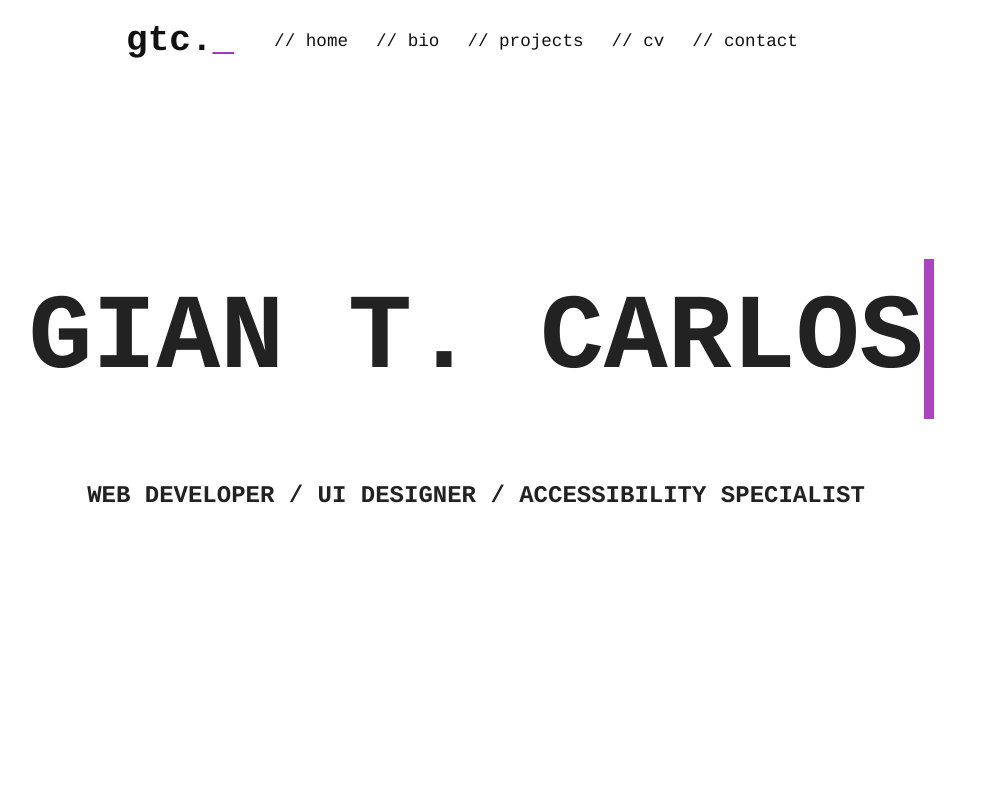
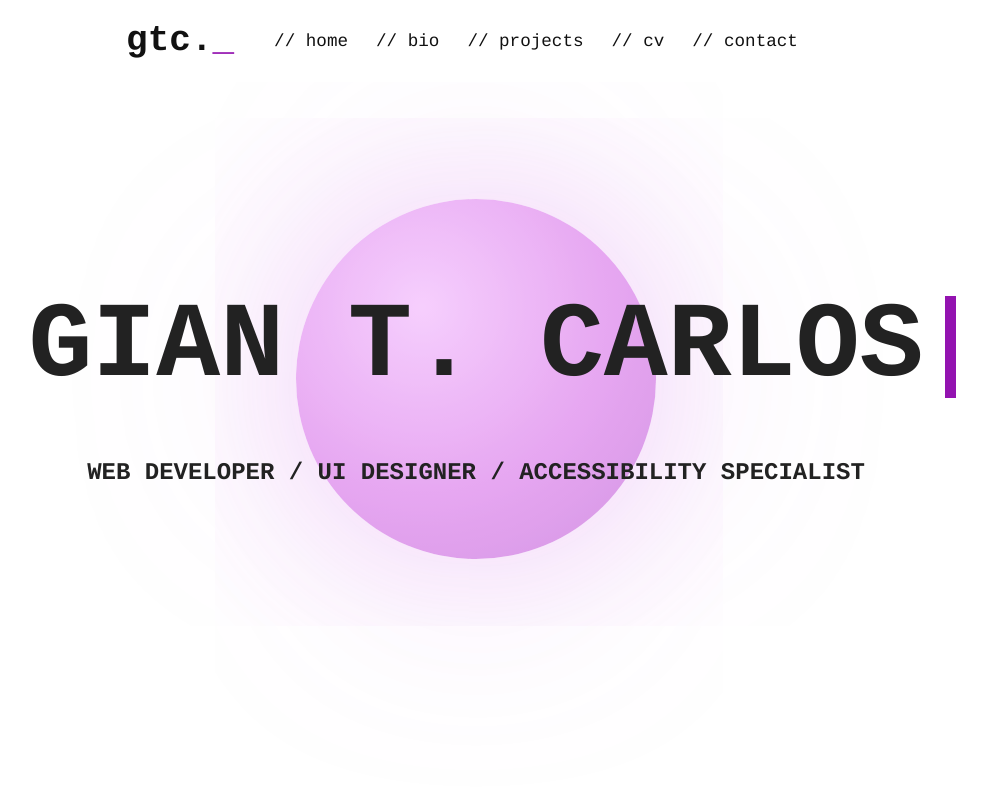
Before and after one commit to giantcarlos/dev-portfolio, a React (Create React App) app: page / in a window 1280 px wide. Shown: the top 800 px of the page, without its empty margins (164-1151 px from the left). Built offline with nearby package versions, Linux system fonts and the light colour scheme.

Commit message:
Add animated circle to home

```diff
--- a/src/App.css
+++ b/src/App.css
@@ -112,40 +112,58 @@ nav a:hover {
   display: flex;
   justify-content: center;
   align-items: center;
+  position: relative;
+  min-height: 16rem;
+  top: 1.6rem;
+}
+
+.home-circle {
+  position: absolute;
+  width: clamp(13rem, 32vw, 22.5rem);
+  aspect-ratio: 1;
+  border-radius: 50%;
+  background: radial-gradient(circle at 35% 30%, #e39ff0 0%, #c85adb 55%, #a639c0 100%);
+  z-index: 0;
+  opacity: 0.55;
+  animation: circleGlow 4s ease-in-out infinite;
+  transform: translateY(2rem);
 }
 
 h1 {
   font-size: 6.66rem;
   position: relative;
-
+  z-index: 1;
 }
 
-h1::before,
-h1::after {
+.home h1 {
+  display: inline-block;
+  white-space: nowrap;
+  position: relative;
+  line-height: 1;
+  margin: 0;
+}
+
+.home-title-text {
+  display: inline-block;
+  white-space: nowrap;
+  clip-path: inset(0 100% 0 0);
+  animation: typewriter 2.5s steps(14, end) 250ms forwards;
+}
+
+.home h1::after {
   content: '';
   position: absolute;
-  top: 0;
-  right: 0;
-  bottom: 0;
+  top: 0.02em;
   left: 0;
+  width: 0.1em;
+  height: 0.96em;
+  background: #9313b0;
+  animation: caretMove 2.5s steps(14, end) 250ms forwards, caretBlinkFade 800ms ease-in-out 2.75s infinite;
 }
 
-h1::before {
-  background: white;
-  animation: typewriter 2.5s steps(14) 250ms forwards;
-}
-
-h1::after {
-  width: 0.1em;
-  background: #9313b0;
-  animation:
-    typewriter 2.5s steps(14) 250ms forwards,
-    blink 750ms steps(14) infinite;
-}
-
-h2 {
+.home h2 {
   font-size: 1.5rem;
-  margin-top: -1.825rem;
+  margin-top: 0.35rem;
   opacity: 0;
   transform: translateY(4rem);
   animation: fadeUp 1.25s 2.4s forwards;
@@ -153,13 +171,50 @@ h2 {
 
 @keyframes typewriter {
   to {
-    left: 100%;
+    clip-path: inset(0 0% 0 0);
   }
 }
 
-@keyframes blink {
+@keyframes caretMove {
+  from {
+    left: 0;
+  }
   to {
-    background: transparent;
+    left: calc(14ch + 0.2em);
+  }
+}
+
+@keyframes caretBlinkFade {
+  0%,
+  35% {
+    opacity: 1;
+  }
+  60%,
+  100% {
+    opacity: 0;
+  }
+}
+
+@keyframes circleGlow {
+  0% {
+    box-shadow: 0 0 3rem rgba(195, 90, 219, 0.5);
+    filter: brightness(0.95);
+  }
+  25% {
+    box-shadow: 0 0 6rem rgba(195, 90, 219, 0.8);
+    filter: brightness(1.05);
+  }
+  50% {
+    box-shadow: 0 0 10rem rgba(195, 90, 219, 1), 0 0 20rem rgba(195, 90, 219, 0.5);
+    filter: brightness(1.15);
+  }
+  75% {
+    box-shadow: 0 0 14rem rgba(195, 90, 219, 0.7);
+    filter: brightness(1.05);
+  }
+  100% {
+    box-shadow: 0 0 3rem rgba(195, 90, 219, 0.5);
+    filter: brightness(0.95);
   }
 }
 
@@ -445,6 +500,24 @@ h4 {
   display: none;
 }
 
+@media only screen and (max-width: 600px) {
+  .home h1 {
+    font-size: 3.25rem;
+  }
+  .home h2 {
+    font-size: 1.1rem;
+  }
+}
+
+@media only screen and (min-width: 601px) and (max-width: 1000px) {
+  .home h1 {
+    font-size: 4rem;
+  }
+  .home h2 {
+    font-size: 1.3rem;
+  }
+}
+
 @media only screen and (max-width: 900px) {
   body {
     display: block;
--- a/src/Components/Home.js
+++ b/src/Components/Home.js
@@ -4,7 +4,8 @@ function Home() {
   return (
     <div className="home">
         <div className="name">
-          <h1>GIAN T. CARLOS</h1>
+          <span className="home-circle" aria-hidden="true"></span>
+          <h1><span className="home-title-text">GIAN T. CARLOS</span></h1>
         </div>
         <h2>WEB DEVELOPER / UI DESIGNER / ACCESSIBILITY SPECIALIST</h2>
     </div>
```
